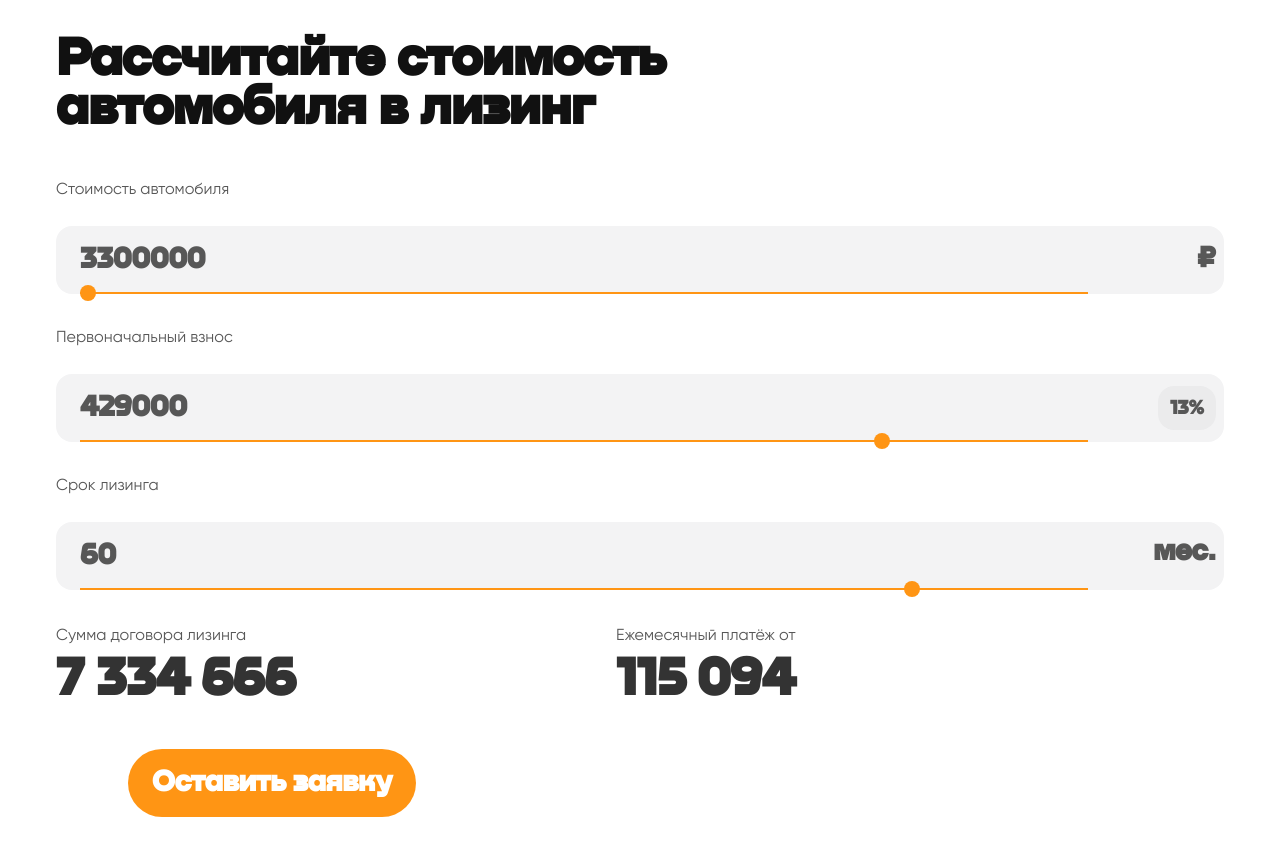
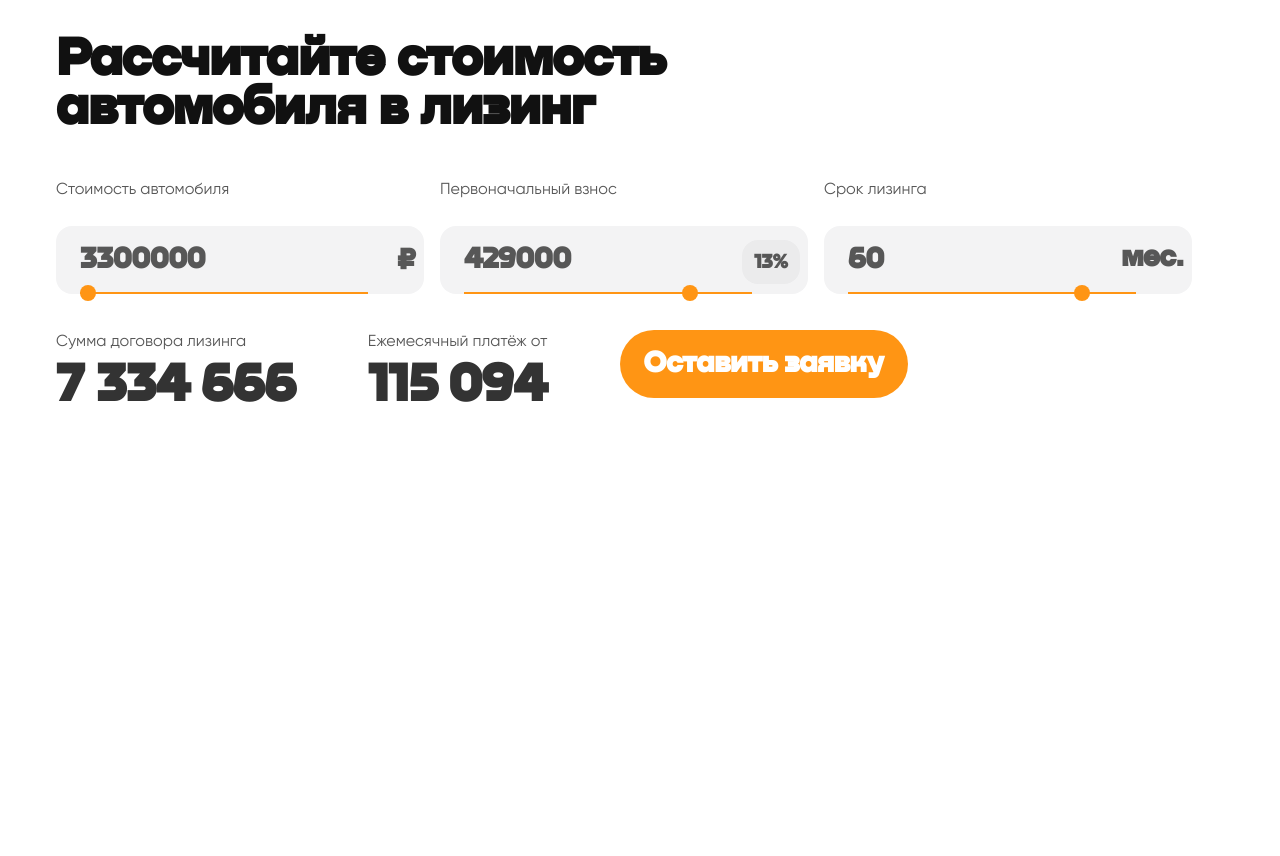
Before and after one commit to JustSeme/Oxem, a React (Create React App) app: page / in a window 1280 px wide. Shown: the top 856 px of the page. Built offline with nearby package versions, Linux system fonts and the light colour scheme.

Commit message:
add mini fix

```diff
--- a/src/Form/Form.module.css
+++ b/src/Form/Form.module.css
@@ -23,7 +23,7 @@
     }
 }
 
-@media (min-width: 768px) {
+@media (min-width: 768px) and (max-width: 1119px) {
     .fields_wrapper {
         display: block;
     }
--- a/src/Form/InputGroup/InputGroup.module.css
+++ b/src/Form/InputGroup/InputGroup.module.css
@@ -1,14 +1,11 @@
 .input_wrapper {
     margin: 0 32px;
+    position: relative;
+    width: 33.3333333%;
 }
 
 .input_wrapper:first-child {
     margin-left: 0;
-}
-
-.input_wrapper {
-    position: relative;
-    width: 33.333333%;
 }
 
 .myInput {
@@ -126,7 +123,7 @@ input[type="number"]:focus {
     }
 }
 
-@media (min-width: 768px) {
+@media (min-width: 768px) and (max-width: 1119px) {
     .input_wrapper {
         margin: 0;
         margin-bottom: 32px;
--- a/src/Values/ValueGroup/ValueGroup.module.css
+++ b/src/Values/ValueGroup/ValueGroup.module.css
@@ -24,7 +24,7 @@
     }
 }
 
-@media (min-width: 768px) {
+@media (min-width: 768px) and (max-width: 1119px) {
     .value_wrapper {
         margin-bottom: 44px;
     }
@@ -36,7 +36,7 @@
     }
 }
 
-@media (min-width: 1120px) {
+@media (min-width: 1120px) and (max-width: 1439px) {
     .value_wrapper:not(:first-child) {
         margin-left: 72px;
     }
```
